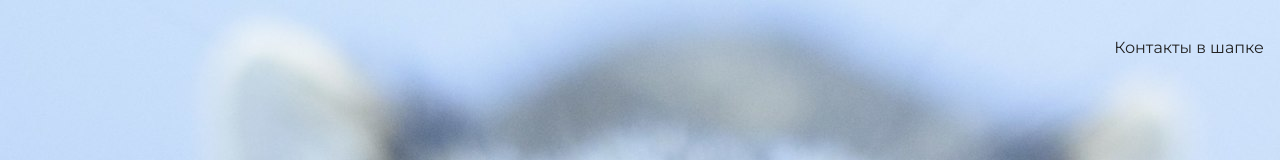
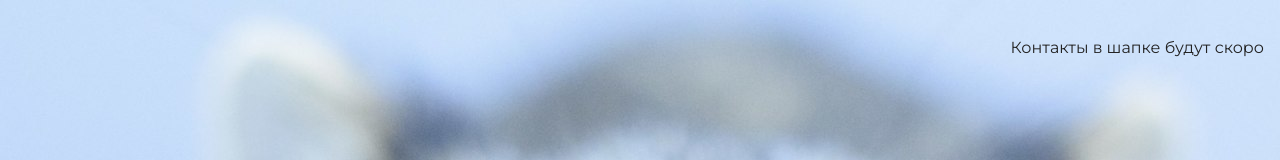
Before and after one commit to kisaalisa/my-site2, a plain HTML site: page index.html in a window 1280 px wide. Shown: the top 160 px of the page. Drawn offline with nearby package versions, Linux system fonts and the light colour scheme.

Commit message:
добавились 2 слова в шапке

```diff
--- a/index.html
+++ b/index.html
@@ -11,7 +11,7 @@
 <body>
     <header class="page-header">
         <div class="container">
-            Контакты в шапке
+            Контакты в шапке будут скоро
         </div>
 
     </header>
```
